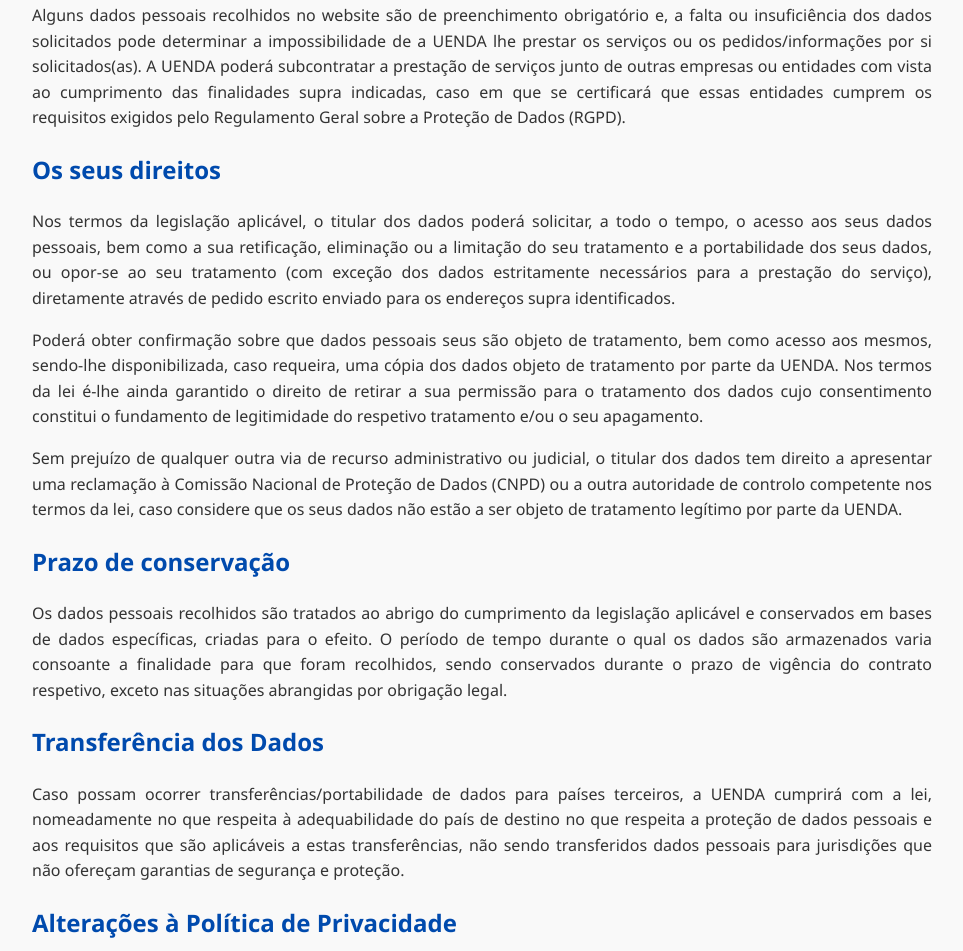
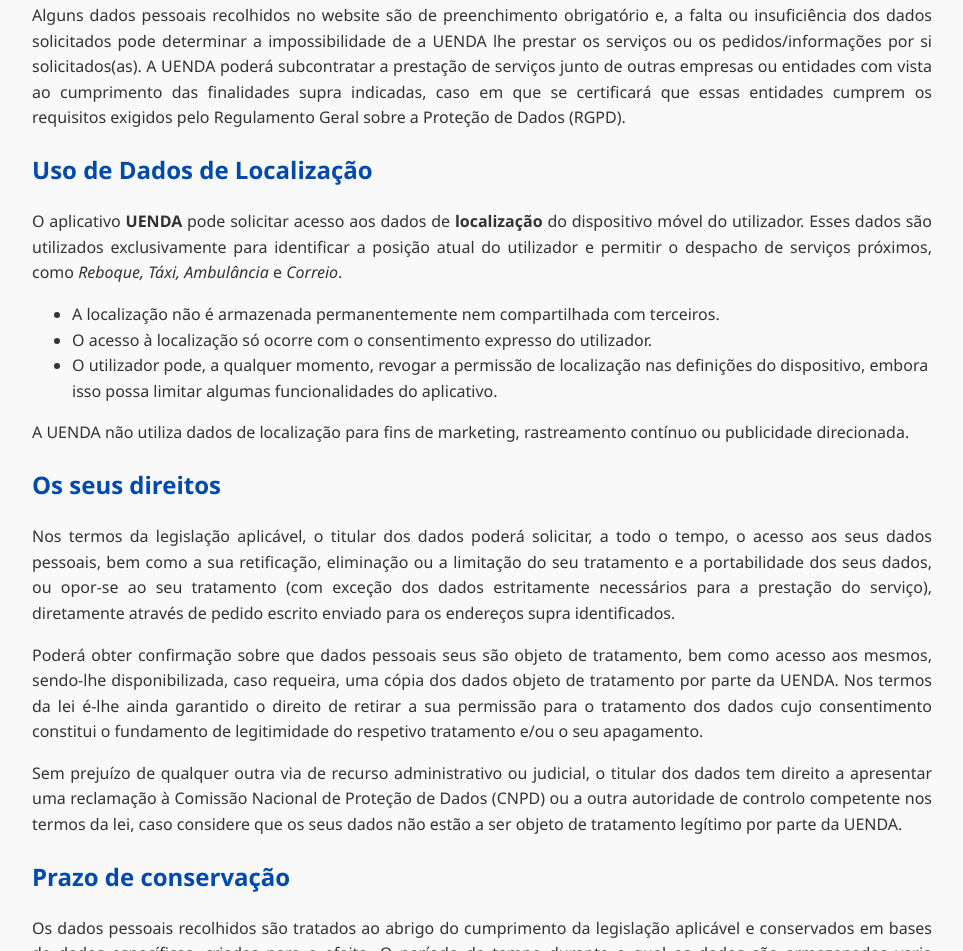
Before and after one commit to Tueyha-technologias/uenda-privacy-policy, a plain HTML site: page index.html in a window 1280 px wide. Shown: the part 1169-2120 px from the top of the page, without its empty margins (158-1121 px from the left). Drawn offline with Linux system fonts and the light colour scheme.

Commit message:
Update index.html

```diff
--- a/index.html
+++ b/index.html
@@ -97,6 +97,23 @@
         exigidos pelo Regulamento Geral sobre a Proteção de Dados (RGPD).
     </p>
 
+    <!-- 🔹 Nova seção adicionada conforme exigência do Google Play -->
+    <h2>Uso de Dados de Localização</h2>
+    <p>
+        O aplicativo <strong>UENDA</strong> pode solicitar acesso aos dados de <strong>localização</strong> do dispositivo móvel do utilizador.
+        Esses dados são utilizados exclusivamente para identificar a posição atual do utilizador e permitir o despacho de
+        serviços próximos, como <em>Reboque, Táxi, Ambulância</em> e <em>Correio</em>.
+    </p>
+    <ul>
+        <li>A localização não é armazenada permanentemente nem compartilhada com terceiros.</li>
+        <li>O acesso à localização só ocorre com o consentimento expresso do utilizador.</li>
+        <li>O utilizador pode, a qualquer momento, revogar a permissão de localização nas definições do dispositivo, embora isso possa limitar algumas funcionalidades do aplicativo.</li>
+    </ul>
+    <p>
+        A UENDA não utiliza dados de localização para fins de marketing, rastreamento contínuo ou publicidade direcionada.
+    </p>
+    <!-- 🔹 Fim da nova seção -->
+
     <h2>Os seus direitos</h2>
     <p>
         Nos termos da legislação aplicável, o titular dos dados poderá solicitar, a todo o tempo, o acesso aos seus dados
```
